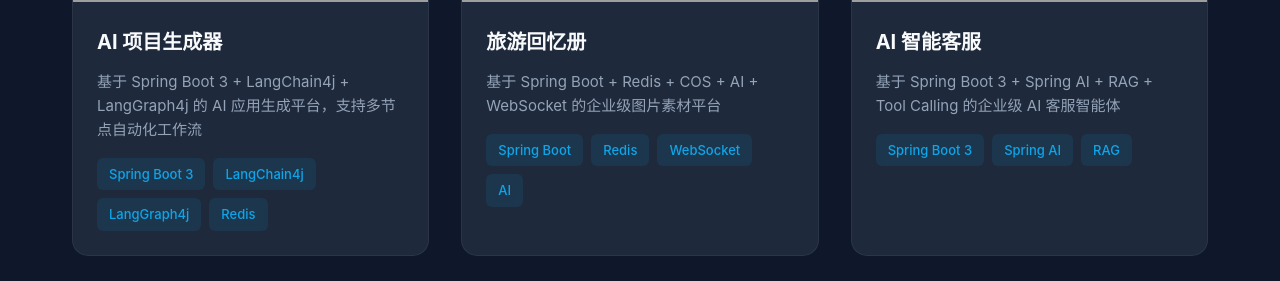
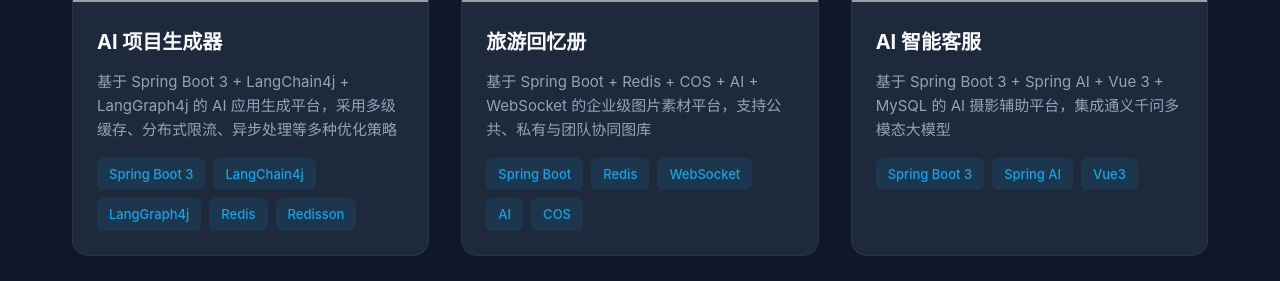
Before and after one commit to Resky0/portfolio, a Vue app: page / in a window 1280 px wide. Shown: the part 1271-1552 px from the top of the page. Built offline with nearby package versions, Linux system fonts and the light colour scheme; grey boxes are pictures that could not be loaded.

Commit message:
2026.5.28  修改个人作品信息，支持跳转GitHub链接

```diff
--- a/src/components/WorkCard.vue
+++ b/src/components/WorkCard.vue
@@ -3,7 +3,7 @@
     <div class="work-image">
       <img :src="work.image" :alt="work.title" />
       <div class="work-overlay">
-        <a :href="work.link" class="work-link">查看项目 →</a>
+        <a :href="work.link" target="_blank" rel="noopener" class="work-link">查看项目 →</a>
       </div>
     </div>
     <div class="work-content">
--- a/src/pages/HomePage.vue
+++ b/src/pages/HomePage.vue
@@ -100,26 +100,26 @@ const featuredWorks = [
   {
     id: 1,
     title: 'AI 项目生成器',
-    description: '基于 Spring Boot 3 + LangChain4j + LangGraph4j 的 AI 应用生成平台，支持多节点自动化工作流',
-    tags: ['Spring Boot 3', 'LangChain4j', 'LangGraph4j', 'Redis'],
-    image: 'https://picsum.photos/seed/project1/600/400',
-    link: '#'
+    description: '基于 Spring Boot 3 + LangChain4j + LangGraph4j 的 AI 应用生成平台，采用多级缓存、分布式限流、异步处理等多种优化策略',
+    tags: ['Spring Boot 3', 'LangChain4j', 'LangGraph4j', 'Redis', 'Redisson'],
+    image: 'https://raw.githubusercontent.com/Resky0/MdPicture/img/img/image-20260527202037798.png',
+    link: 'https://github.com/Resky0/AI-assisted-code-generation-platform'
   },
   {
     id: 2,
     title: '旅游回忆册',
-    description: '基于 Spring Boot + Redis + COS + AI + WebSocket 的企业级图片素材平台',
-    tags: ['Spring Boot', 'Redis', 'WebSocket', 'AI'],
-    image: 'https://picsum.photos/seed/project2/600/400',
-    link: '#'
+    description: '基于 Spring Boot + Redis + COS + AI + WebSocket 的企业级图片素材平台，支持公共、私有与团队协同图库',
+    tags: ['Spring Boot', 'Redis', 'WebSocket', 'AI', 'COS'],
+    image: 'https://raw.githubusercontent.com/Resky0/MdPicture/img/img/image-20260528160757554.png',
+    link: 'https://github.com/Resky0/picture'
   },
   {
     id: 3,
     title: 'AI 智能客服',
-    description: '基于 Spring Boot 3 + Spring AI + RAG + Tool Calling 的企业级 AI 客服智能体',
-    tags: ['Spring Boot 3', 'Spring AI', 'RAG'],
-    image: 'https://picsum.photos/seed/project3/600/400',
-    link: '#'
+    description: '基于 Spring Boot 3 + Spring AI + Vue 3 + MySQL 的 AI 摄影辅助平台，集成通义千问多模态大模型',
+    tags: ['Spring Boot 3', 'Spring AI', 'Vue3'],
+    image: 'https://raw.githubusercontent.com/Resky0/MdPicture/img/img/image-20260528194221421.png',
+    link: 'https://github.com/Resky0/PictureMentor'
   }
 ]
 </script>
--- a/src/pages/WorksPage.vue
+++ b/src/pages/WorksPage.vue
@@ -30,25 +30,33 @@ const works = [
     title: 'AI 项目生成器',
     description: '基于 Spring Boot 3 + LangChain4j + LangGraph4j 的 AI 应用生成平台。核心为 AI 工作流，采用多级缓存、分布式限流、异步处理、护轨重试等多种优化策略，保证系统的高性能与稳定性',
     tags: ['Spring Boot 3', 'LangChain4j', 'LangGraph4j', 'Redis', 'Redisson'],
-    image: 'https://picsum.photos/seed/project1/600/400',
-    link: '#'
+    image: 'https://raw.githubusercontent.com/Resky0/MdPicture/img/img/image-20260527202037798.png',
+    link: 'https://github.com/Resky0/AI-assisted-code-generation-platform'
   },
   {
     id: 2,
     title: '旅游回忆册',
     description: '基于 Spring Boot + Redis + COS + AI + WebSocket 的企业级图片素材平台，支持公共、私有与团队协同图库',
     tags: ['Spring Boot', 'Redis', 'WebSocket', 'AI', 'COS'],
-    image: 'https://picsum.photos/seed/project2/600/400',
-    link: '#'
+    image: 'https://raw.githubusercontent.com/Resky0/MdPicture/img/img/image-20260528160757554.png',
+    link: 'https://github.com/Resky0/picture'
   },
   {
     id: 3,
+    title: 'AI 智能客服',
+    description: '基于 Spring Boot 3 + Spring AI + Vue 3 + MySQL 的 AI 摄影辅助平台，集成通义千问多模态大模型，支持照片智能评分、改进建议生成与实时拍摄指导，适配多端设备',
+    tags: ['Spring Boot 3', 'Spring AI', 'Vue3'],
+    image: 'https://raw.githubusercontent.com/Resky0/MdPicture/img/img/image-20260528194221421.png',
+    link: 'https://github.com/Resky0/PictureMentor'
+  },
+  /*{
+    id: 4,
     title: 'AI 智能客服',
     description: '基于 Spring Boot 3 + Spring AI + RAG + Tool Calling 的企业级 AI 客服智能体，支持多轮对话、工具调用与知识库检索',
     tags: ['Spring Boot 3', 'Spring AI', 'RAG', 'Tool Calling'],
     image: 'https://picsum.photos/seed/project3/600/400',
     link: '#'
-  }
+  }*/
 ]
 </script>
 
```
Also changed, not shown: src/assets/photo.png (added).
